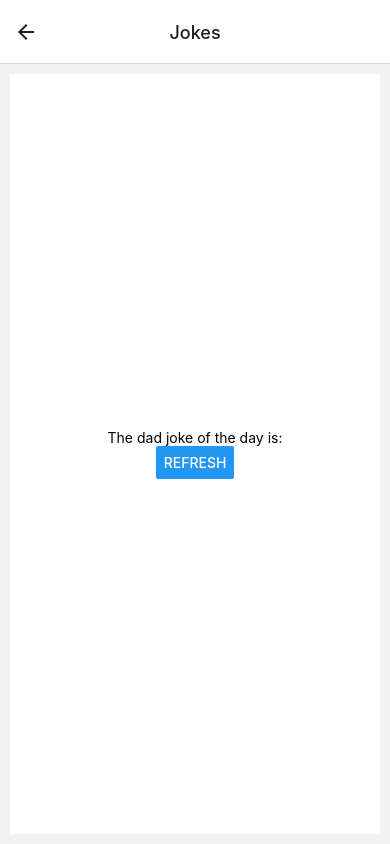
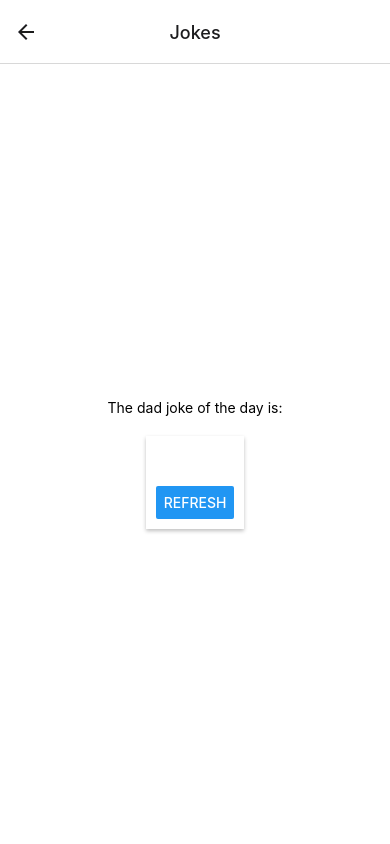
Before and after one commit to lorenzosyku/cc-expo-demo, a React Native app: screen /Profile in a window 390 px wide. Built offline with nearby package versions, Linux system fonts and the light colour scheme; no server answers.

Commit message:
added more styling

```diff
--- a/screens/Profile.tsx
+++ b/screens/Profile.tsx
@@ -27,8 +27,10 @@ const Profile = () => {
   return (
     <View style={styles.profile}>
       <Text style={styles.content}>The dad joke of the day is:</Text>
-      <Button title="Refresh" onPress={fetchJoke} />
-      <Text>{dadjoke}</Text>
+      <View style={styles.card}>
+        <Text style={styles.content}>{dadjoke}</Text>
+        <Button title="Refresh" onPress={fetchJoke} />
+      </View>
     </View>
   );
 };
@@ -39,11 +41,23 @@ const styles = StyleSheet.create({
   profile: {
     flex: 1,
     backgroundColor: "#fff",
-    padding: 10,
-    margin: 10,
     alignItems: "center",
     justifyContent: "center",
   },
-  content:{
-  }
+  card: {
+    padding: 10,
+    shadowColor: "#000",
+    shadowOffset: {
+      width: 0,
+      height: 2,
+    },
+    shadowOpacity: 0.25,
+    shadowRadius: 3.84,
+
+    elevation: 5,
+  },
+  content: {
+    padding: 10,
+    margin: 10,
+  },
 });
```
